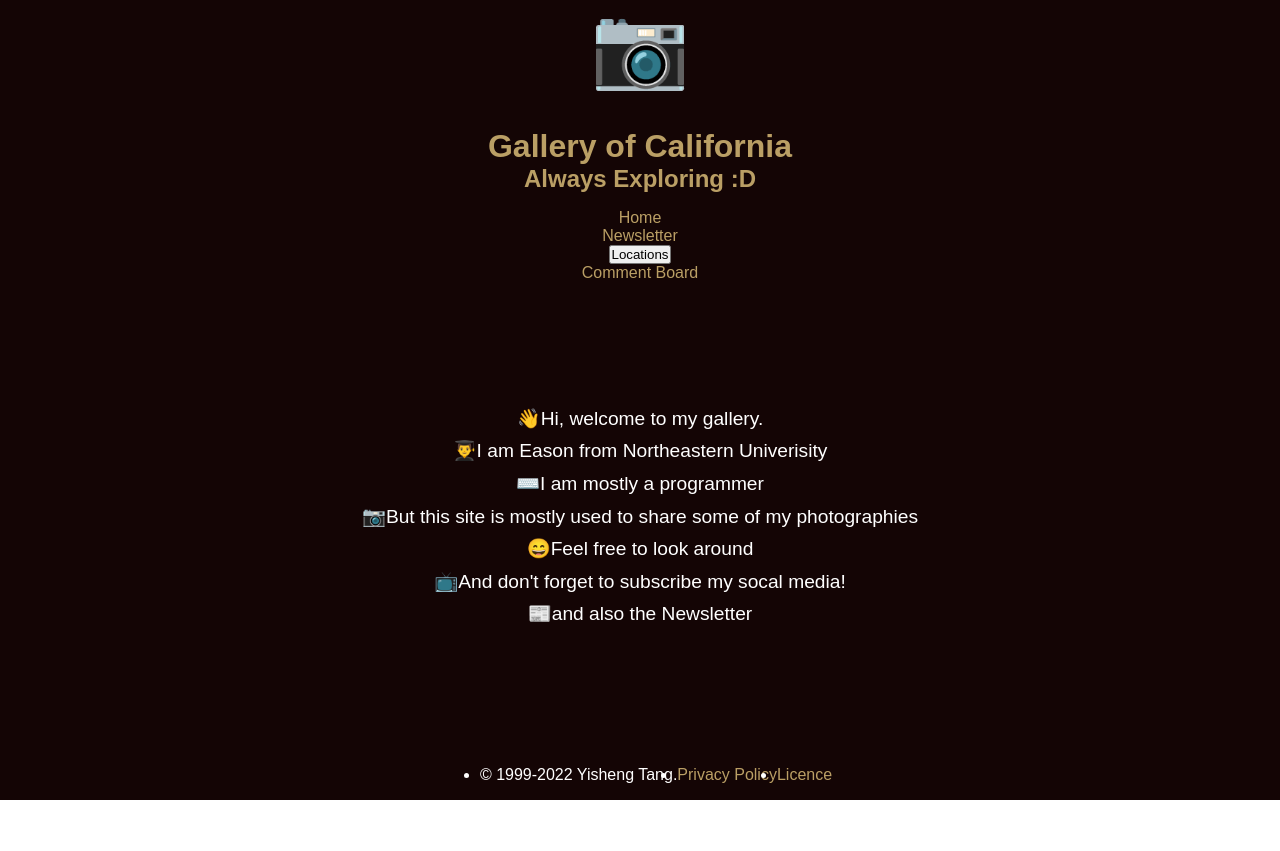
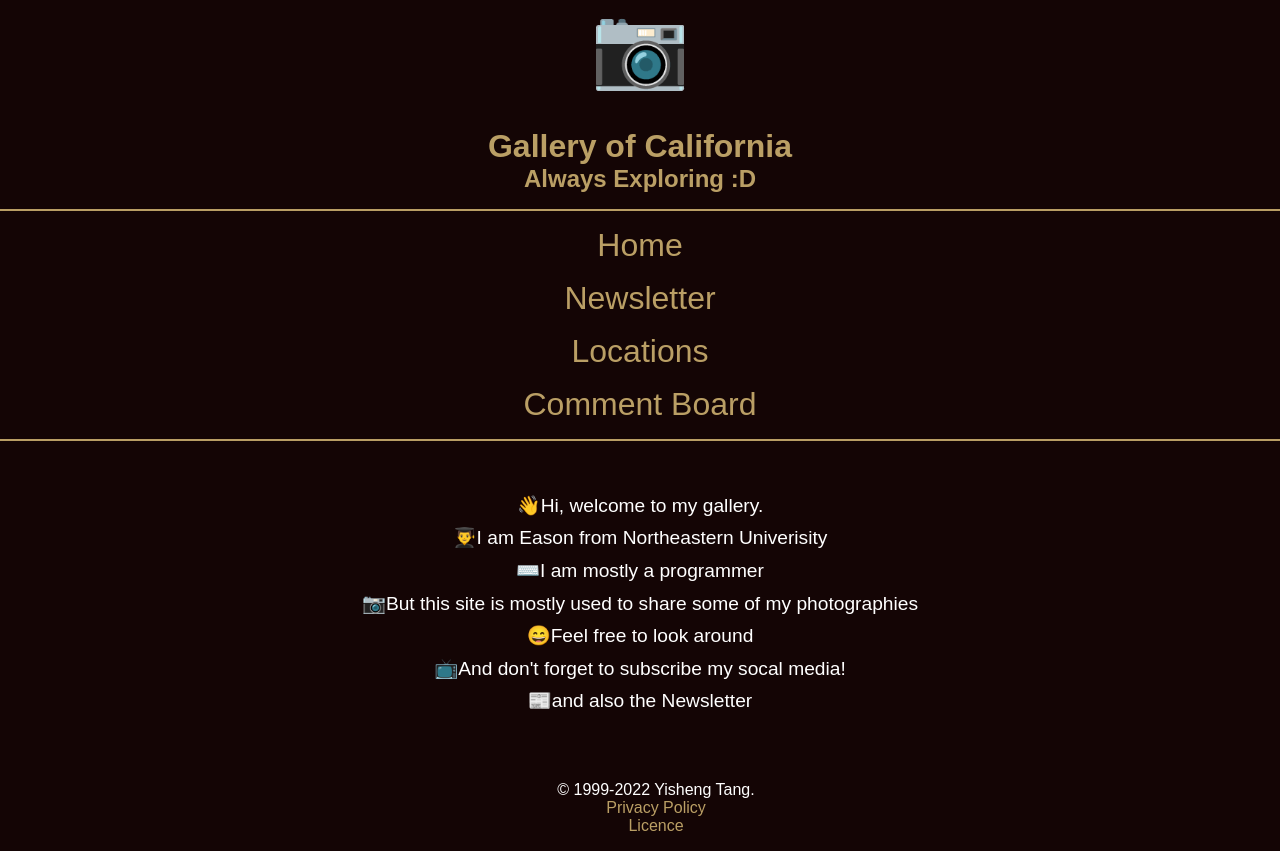
Before and after one commit to tangyisheng2/INFO6150-archive, a React (Create React App) app in the folder work/final/final/: page / in a window 1280 px wide. Shown: the top 851 px of the page. Before the commit the page ends 800 px from the top, so only its background shows below. Built offline with nearby package versions, Linux system fonts and the light colour scheme.

Commit message:
style: style header footer and navbar

```diff
--- a/work/final/final/src/App.jsx
+++ b/work/final/final/src/App.jsx
@@ -1,6 +1,5 @@
 import { useState } from 'react';
 import './App.css';
-import './css/styles.css'
 import Footer from './componeents/Footer';
 import Form from './componeents/Form';
 import Header from './componeents/Header';
--- a/work/final/final/src/css/footer.css
+++ b/work/final/final/src/css/footer.css
@@ -12,24 +12,26 @@
 
 .footer ul {
     display: flex;
-    flex-direction: row;
+    flex-direction: column;
+
+    list-style: none;
 }
 
-a {
+.footer a {
     color: var(--highlight-color);
     cursor: pointer;
 
     text-decoration: underline transparent;
 }
 
-a:hover,
-a:focus-within {
+.footer a:hover,
+.footer a:focus-within {
     color: var(--font-color);
     text-decoration: underline;
 }
 
 @media (prefers-reduced-motion: no-preference) {
-    a {
+    .footer a {
         transition: text-decoration 0.25s, color 0.25s;
     }
 }
--- a/work/final/final/src/css/header.css
+++ b/work/final/final/src/css/header.css
@@ -42,3 +42,25 @@
 .header:focus-within {
     color: var(--font-color);
 }
+
+.title a,
+.title button {
+    color: var(--highlight-color);
+    cursor: pointer;
+
+    text-decoration: underline transparent;
+}
+
+.title a:hover,
+.title a:focus-within,
+.title button:hover,
+.title button:focus-within {
+    color: var(--font-color);
+    text-decoration: underline;
+}
+
+@media (prefers-reduced-motion: no-preference) {
+    .title a {
+        transition: text-decoration 0.25s, color 0.25s;
+    }
+}
--- a/work/final/final/src/css/navbar.css
+++ b/work/final/final/src/css/navbar.css
@@ -0,0 +1,49 @@
+.navbar {
+    border-top: 2px solid var(--highlight-color);
+    border-bottom: 2px solid var(--highlight-color);
+}
+
+.navbar__list {
+    list-style: none;
+}
+
+.navbar__list-item {
+    margin: 1rem;
+
+    font-size: 2rem;
+}
+
+.navbar__list-item button {
+    font-size: 2rem;
+
+    background-color: transparent;
+    border: 0;
+
+    color: var(--highlight-color);
+}
+
+
+
+.navbar__list-item a,
+.navbar__list-item button {
+    color: var(--highlight-color);
+    cursor: pointer;
+
+    text-decoration: underline transparent;
+}
+
+.navbar__list-item a:hover,
+.navbar__list-item a:focus-within,
+.navbar__list-item button:hover,
+.navbar__list-item button:focus-within {
+    color: var(--font-color);
+    text-decoration: underline;
+}
+
+@media (prefers-reduced-motion: no-preference) {
+    .navbar__list-item a,
+    .navbar__list-item button
+     {
+        transition: text-decoration 0.25s, color 0.25s;
+    }
+}
```
